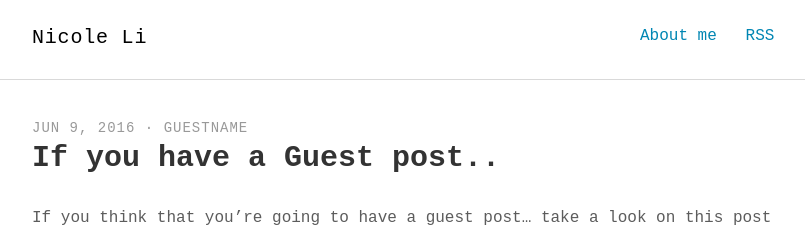
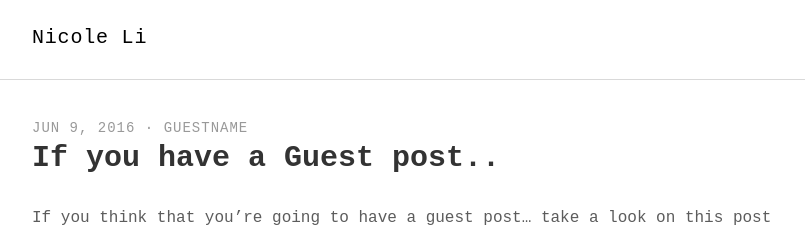
Before and after one commit to nicole-li/nicole-li.github.io, a Jekyll site: the page built from _posts/2016-06-09-if-you-have-a-guest-post.md, in a window 1280 px wide. Shown: the top 227 px of the page, without its empty margins (232-1037 px from the left). Built offline with Jekyll 4.4.1, drawn with Linux system fonts in a browser that asks for light colours; some web fonts are replaced.

Commit message:
hide posts and nav items

```diff
--- a/_includes/nav.html
+++ b/_includes/nav.html
@@ -2,9 +2,9 @@
 <nav class="nav">
   <div class="container">
     <h1 class="logo"><a href="{{ '/' | prepend: site.baseurl | prepend: site.url }}">{{ site.title_left }}<span>{{ site.title_right }}</span></a></h1>
-    <ul class="navbar">
+    <!-- <ul class="navbar">
       <li><a href="{{ '/about' | prepend: site.baseurl | prepend: site.url }}">About me</a></li>
       <li><a href="{{ "/feed.xml" | prepend: site.baseurl | prepend: site.url }}" target="_blank">RSS</a></li>
-    </ul>
+    </ul> -->
   </div>
 </nav>
--- a/index.html
+++ b/index.html
@@ -6,7 +6,7 @@
 {% include intro.html %}
 
 <section class="post-list">
-  <div class="container">
+  <!-- <div class="container">
     {% for post in site.posts %}
       {% unless post.next %}
         <h2 class="category-title">{{ post.date | date: '%Y' }}</h2>
@@ -22,6 +22,6 @@
         <div class="article-title"><a class="post-link" href="{{ post.url | prepend: site.baseurl | prepend: site.url }}">{{ post.title }}</a></div>
       </article>
     {% endfor %}
-  </div>
+  </div> -->
 
 </section>
```
